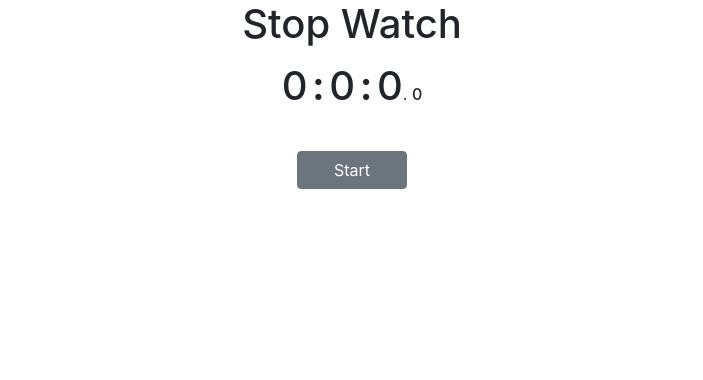
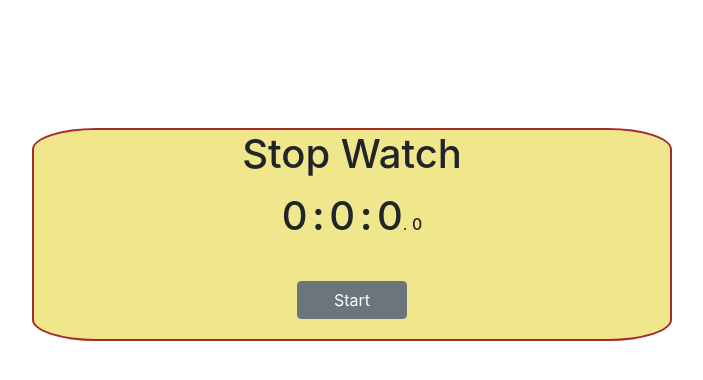
Before and after one commit to MKashir06/StopWatch, a plain HTML site: page index.html in a window 1280 px wide. Shown: the whole page, without its empty margins (288-991 px from the left). Drawn offline with nearby package versions, Linux system fonts and the light colour scheme.

Commit message:
Little bit Css Modified

```diff
--- a/index.html
+++ b/index.html
@@ -6,7 +6,7 @@
     <meta name="viewport" content="width=device-width, initial-scale=1.0">
     <title>Stop Watch</title>
     <link rel="stylesheet" href="style.css">
-    <link rel="stylesheet" href="../bootstrap-4.4.1-dist/css/bootstrap.min.css">
+    <link rel="stylesheet" href="../../bootstrap-4.4.1-dist/css/bootstrap.min.css">
 </head>
 
 <body>
--- a/style.css
+++ b/style.css
@@ -8,6 +8,13 @@
     flex-direction: column;
     align-content: center;
     justify-content: center;
+    border: 2px solid brown;
+    width: 50%;
+    margin: 0 auto;
+    border-radius: 10%;
+    background-color: khaki;
+    padding-bottom: 20px;
+    margin-top: 10%;
 }
 
 .clock>h1 {
```
